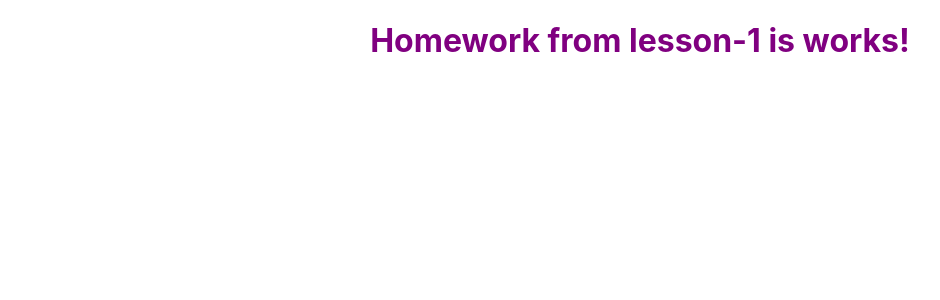
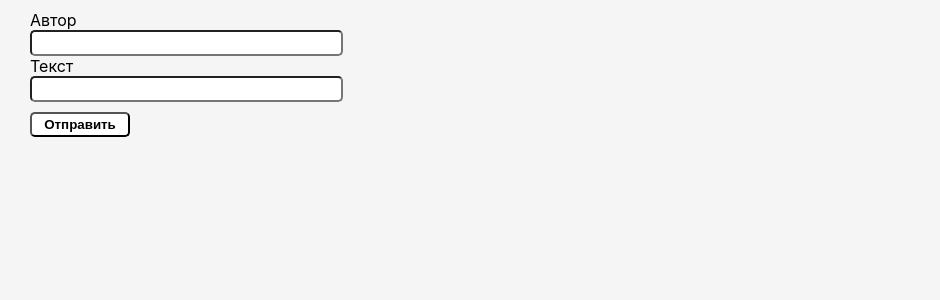
Before and after one commit to shabanov1903/react-course, a React (Create React App) app in the folder homework/: page / in a window 1280 px wide. Shown: the top 300 px of the page, without its empty margins (0-940 px from the left). Built offline with nearby package versions, Linux system fonts and the light colour scheme.

Commit message:
Using hooks to render an array

```diff
--- a/homework/package.json
+++ b/homework/package.json
@@ -6,6 +6,7 @@
     "@testing-library/jest-dom": "^5.16.5",
     "@testing-library/react": "^13.3.0",
     "@testing-library/user-event": "^13.5.0",
+    "classnames": "^2.3.1",
     "react": "^18.2.0",
     "react-dom": "^18.2.0",
     "react-scripts": "5.0.1",
--- a/homework/src/App.js
+++ b/homework/src/App.js
@@ -1,10 +1,46 @@
-import { Message } from './components/message/Message';
-import './App.css';
+import Message from './components/message/Message';
+import Form from './components/form/Form';
+import './App.scss';
+import { useState } from 'react';
+import { useEffect } from 'react';
 
 function App() {
+
+  const [list, setList] = useState([]);
+  const [sender, setSender] = useState();
+
+  useEffect(() => {
+    if (list.length > 0 && sender === "user")
+    setTimeout(() => setList(state => [...state, {
+      author: "Робот",
+      text: "Техническая поддержка свяжется с Вами в ближайшее время",
+      sender: "robot",
+      time: new Date().toTimeString()
+    }]), 1500);
+  }, [sender]);
+
+  useEffect(() => {
+    setSender(list.slice(-1).find(x => true)?.sender);
+  }, [list]);
+
+  const clean = () => {
+    setList([]);
+  }
+
   return (
     <div className="App">
-      <Message text="Homework from lesson-1 is works!"/>
+      <Form setList={setList}/>
+      {
+        list.map((el,i) => <Message key={i} message={el} sender={'robot'}/>)
+      }
+      {
+        list.length > 0 &&
+        (
+          <div className='cleaner'>
+            <button onClick={clean}>Очистить</button>
+          </div>
+        )
+      }
     </div>
   );
 }
--- a/homework/src/App.css
+++ b/homework/src/App.scss
@@ -1,5 +1,5 @@
 .App {
-  text-align: center;
+  text-align: start;
 }
 
 .App-logo {
@@ -36,3 +36,16 @@
     transform: rotate(360deg);
   }
 }
+
+body {
+  background-color: whitesmoke;
+}
+
+.cleaner {
+  position: relative;
+
+  button {
+    position: absolute;
+    right: 0;
+  }
+}
--- /dev/null
+++ b/homework/src/components/form/Form.jsx
@@ -0,0 +1,35 @@
+import './Form.scss';
+import { useState } from 'react';
+
+export default function Form(props) {
+
+  const { setList } = props;
+
+  const [author, setAuthor] = useState('');
+  const [text, setText] = useState('');
+
+  const click = () => {
+    fill(author, text, "user");
+  }
+
+  function fill(author, text, sender) {
+    if (text === '' || author === '') return;
+    setList(state => [...state, {
+      author: author,
+      text: text,
+      sender: sender,
+      time: new Date().toTimeString()
+    }]);
+    setText('');
+  }
+
+  return(
+    <div>
+      <label>Автор</label> <br/>
+      <input type="text" value={author} onChange={(event) => setAuthor(event.target.value)}></input> <br/>
+      <label>Текст</label> <br/>
+      <input type="text" value={text} onChange={(event) => setText(event.target.value)}></input> <br/>
+      <button onClick={click}>Отправить</button> <br/>
+    </div>
+  );
+}
--- /dev/null
+++ b/homework/src/components/form/Form.scss
@@ -0,0 +1,18 @@
+button {
+  width: 100px;
+  height: 25px;
+  border-radius: 5px;
+  background-color: white;
+  font-weight: 550;
+  margin: 10px 0px;
+}
+
+input {
+  width: 25%;
+  height: 20px;
+  border-radius: 5px;
+}
+
+div {
+  margin: 10px;
+}
--- a/homework/src/components/message/Message.jsx
+++ b/homework/src/components/message/Message.jsx
@@ -1,8 +1,16 @@
 import './Message.scss';
+import cn from 'classnames';
 
-export function Message(props) {
+export default function Message({message}) {
 
-  const { text } = props;
-
-  return <h1>{text}</h1>;
+  return(
+    <div className={cn(
+      'message',
+      message.sender
+    )}>
+      <div><strong>Автор:</strong> {message.author}</div>
+      <div><strong>Сообщение:</strong> {message.text}</div>
+      <div><strong>Время:</strong> {message.time}</div>
+    </div>
+  );
 }
--- a/homework/src/components/message/Message.scss
+++ b/homework/src/components/message/Message.scss
@@ -1,3 +1,17 @@
-h1 {
-  color: purple;
+@mixin message {
+  background-color: white;
+  border-radius: 15px;
+  text-align: start;
+  padding: 10px;
+  margin: 10px;
 }
+
+.user {
+  @include message;
+  border: 2px solid cadetblue;
+}
+
+.robot {
+  @include message;
+  border: 2px solid crimson;
+}
```
Also changed, not shown: 1 other file (tests, documents, lock files or other folders).
